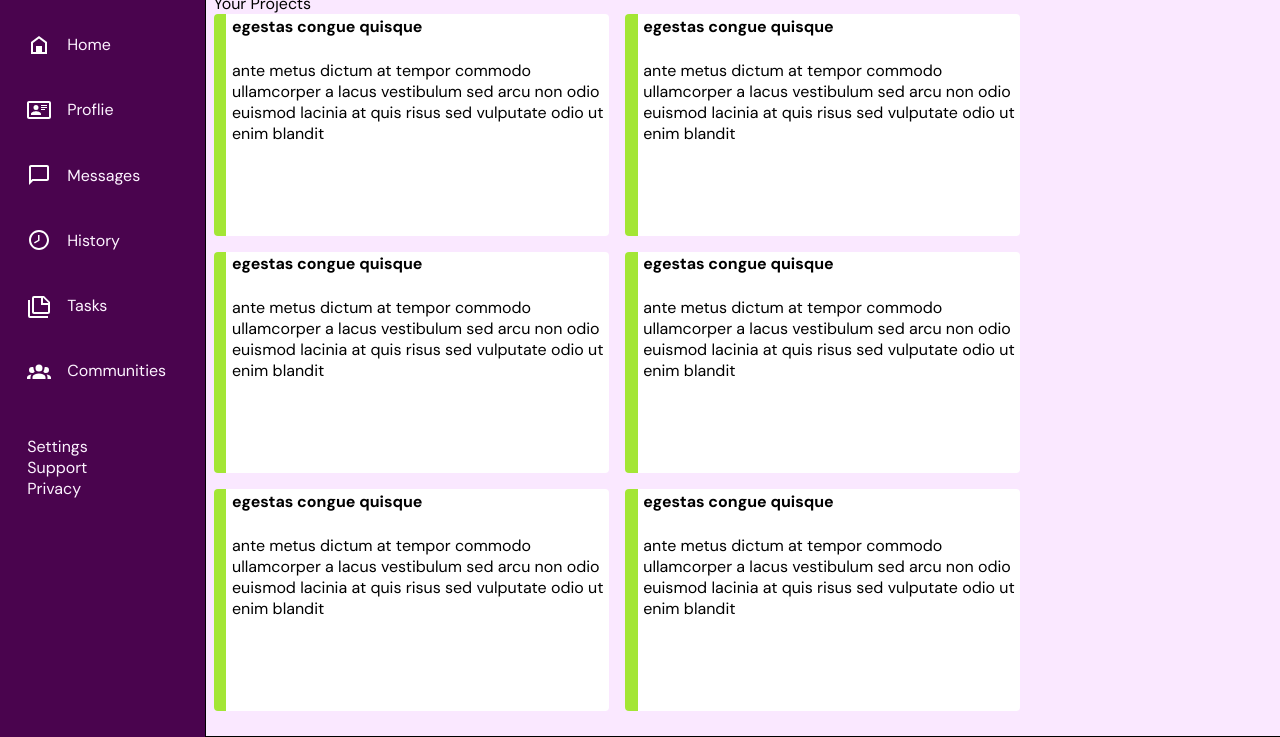
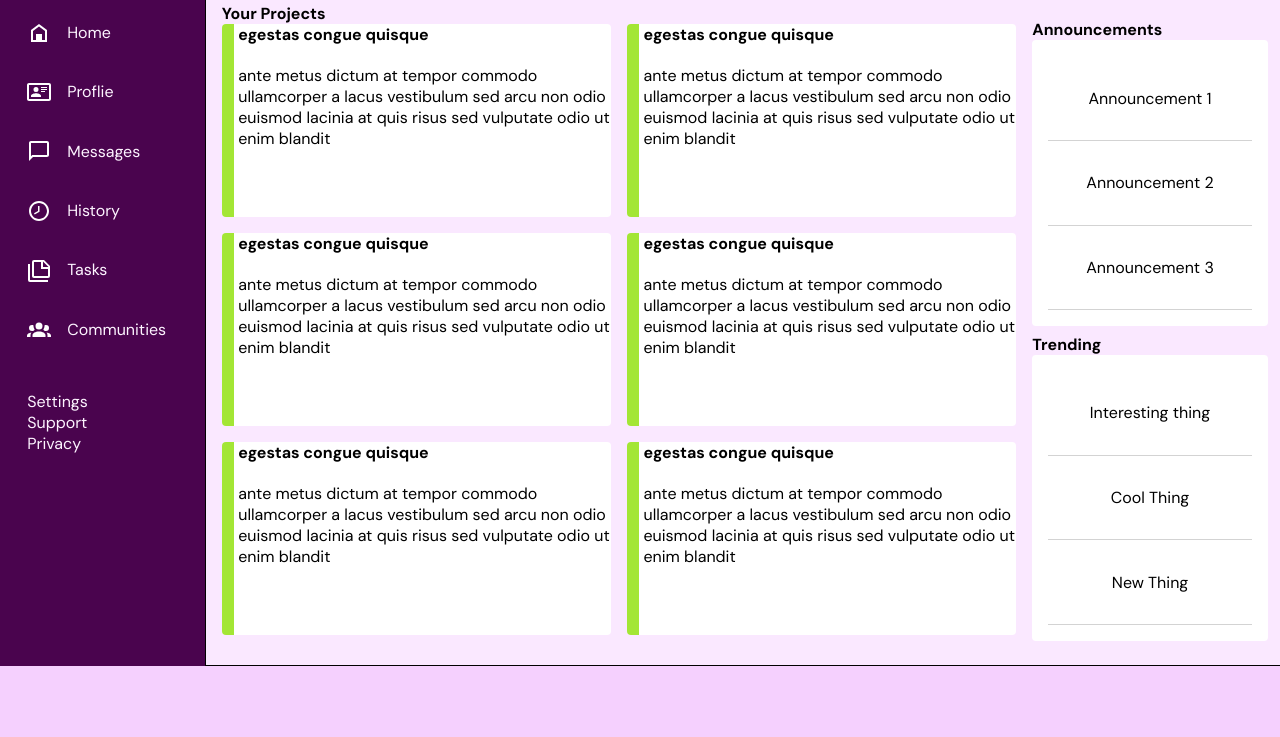
Before and after one commit to HunterEvangelista/admin_dash, a plain HTML site: page index.html in a window 1280 px wide. Shown: the part 134-871 px from the top of the page. After the commit the page ends 800 px from the top, so only its background shows below. Drawn offline with Linux system fonts and the light colour scheme.

Commit message:
side content formatting

```diff
--- a/index.html
+++ b/index.html
@@ -97,10 +97,26 @@
                             <p>ante metus dictum at tempor commodo ullamcorper a lacus vestibulum sed arcu non odio euismod lacinia at quis risus sed vulputate odio ut enim blandit</p>
                         </div>
                     </div>
+            </div>
+            <div class="side-content">
+                <div class="announcements">
+                    <span>Announcements</span>
+                    <div class="content">
+                        <span>Announcement 1</span>
+                        <span>Announcement 2</span>
+                        <span>Announcement 3</span>
+                    </div>
+                </div>
+                <div class="trending">
+                    <span>Trending</span>
+                    <div class="content">
+                        <span>Interesting thing</span>
+                        <span>Cool Thing</span>
+                        <span>New Thing</span>
+                    </div>
+                </div>
+            </div>
         </div>
-            </div>
-            <div class="announcements"></div>
-            <div class="trending"></div>
         </div>
     </div>
 </body>
--- a/style.css
+++ b/style.css
@@ -156,6 +156,7 @@ ul {
     display: grid;
     grid-template-columns: 1.5fr 1.5fr 1fr;
     border: 1px solid black;
+    padding: .5rem;
 }
 
 .projects {
@@ -206,7 +207,39 @@ ul {
     grid-column: 2 / 3;
 }
 
-.project .title,
-.project p {
-    padding: .1rem;
+.side-content {
+    grid-column: 3 / 4;
+    display: grid;
+    grid-template-rows: repeat(2, 1fr);
+    padding: .5rem;
+    gap: .5rem;
+    margin: .5rem;
 }
+
+.side-content div {
+    display: flex;
+    flex-direction: column;
+}
+
+.side-content div div {
+    flex-grow: 2;
+    background-color: white;
+    display: grid;
+    grid-template-rows: repeat(3, 1fr);
+    text-align: center;
+    padding: 1rem;
+    border-radius: .25rem;
+}
+
+.announcements > span,
+.trending > span,
+.projects > span {
+    font-weight: 700;
+}
+
+.content > span {
+    display: flex;
+    justify-content: center;
+    align-items: center;
+    border-bottom: 1px solid #D3D3D3;
+}
```
